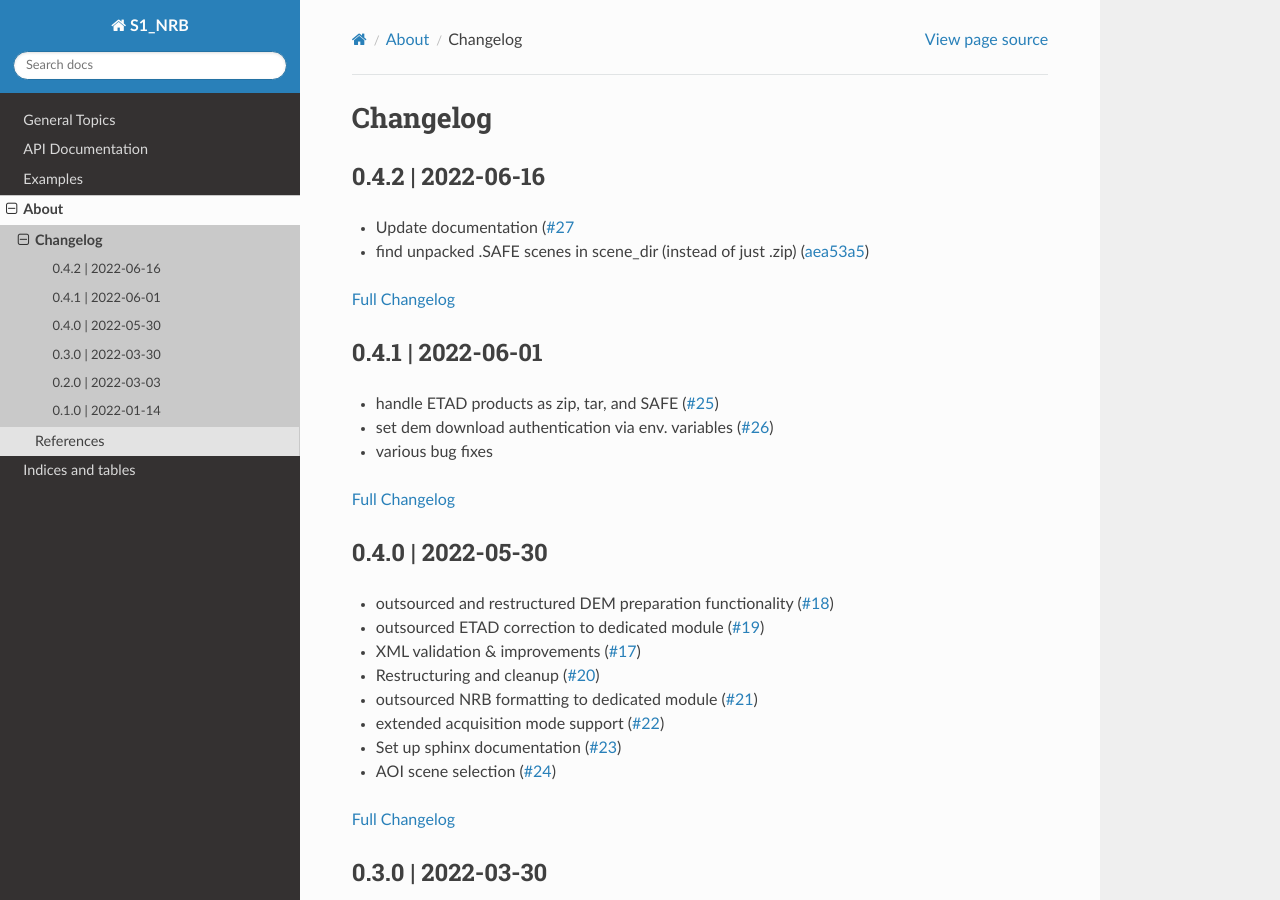
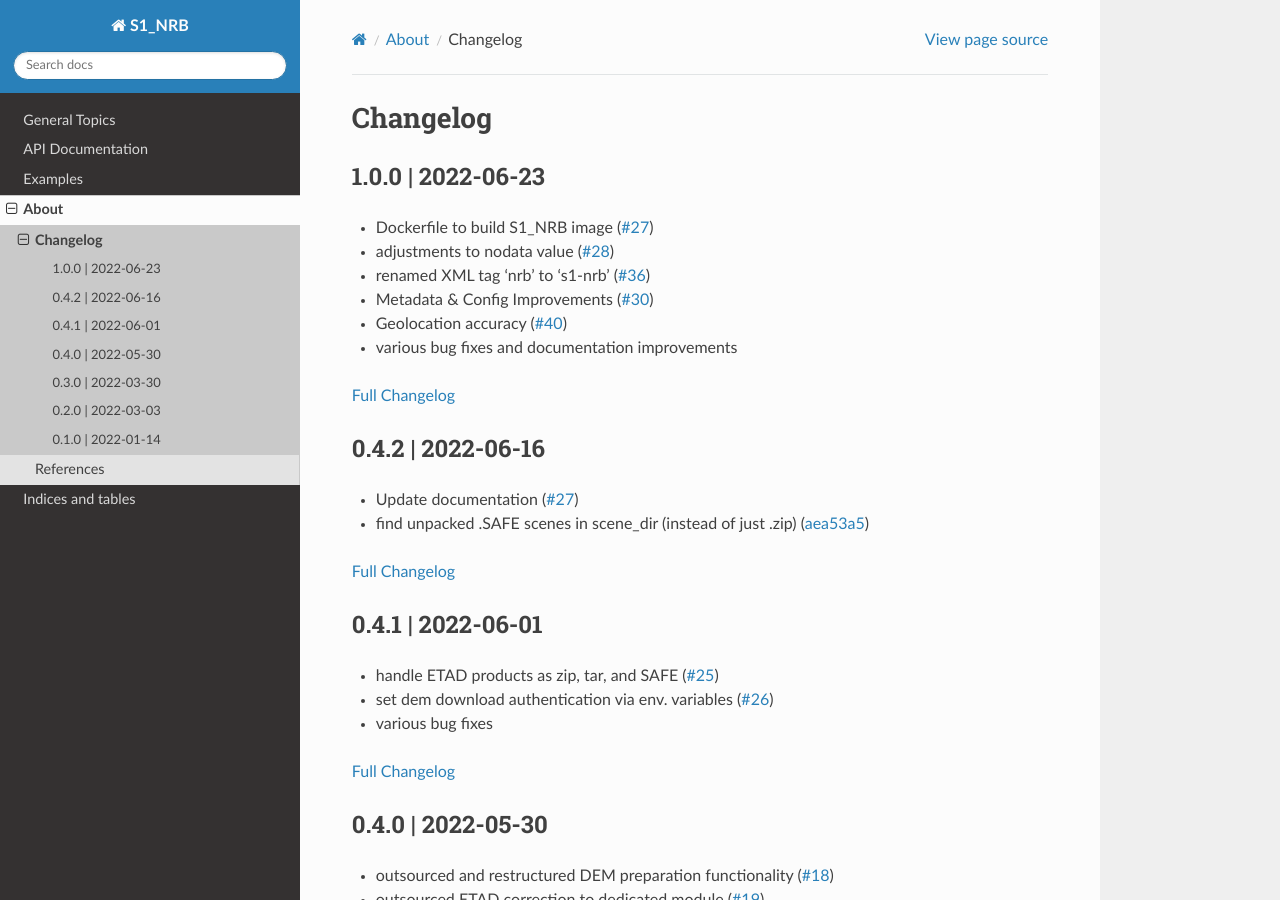
Before and after one commit to SAR-ARD/s1ard, a Sphinx documentation site: the page built from docs/about/changelog.rst, in a window 1280 px wide and 900 px high. Built offline with Sphinx 7.4.7 and the Read the Docs theme 2.0.0, drawn with Linux system fonts in a browser that asks for light colours.

Commit message:
[docs] version 1.0.0 changelog

```diff
--- a/docs/about/changelog.rst
+++ b/docs/about/changelog.rst
@@ -1,10 +1,22 @@
 Changelog
 =========
+
+1.0.0 | 2022-06-23
+------------------
+
+* Dockerfile to build S1_NRB image (`#27 <https://github.com/SAR-ARD/S1_NRB/pull/31>`_)
+* adjustments to nodata value (`#28 <https://github.com/SAR-ARD/S1_NRB/pull/28>`_)
+* renamed XML tag 'nrb' to 's1-nrb' (`#36 <https://github.com/SAR-ARD/S1_NRB/pull/36>`_)
+* Metadata & Config Improvements (`#30 <https://github.com/SAR-ARD/S1_NRB/pull/30>`_)
+* Geolocation accuracy (`#40 <https://github.com/SAR-ARD/S1_NRB/pull/40>`_)
+* various bug fixes and documentation improvements
+
+`Full Changelog <https://github.com/SAR-ARD/S1_NRB/compare/v0.4.2...v1.0.0>`_
 
 0.4.2 | 2022-06-16
 ------------------
 
-* Update documentation (`#27 <https://github.com/SAR-ARD/S1_NRB/pull/27>`_
+* Update documentation (`#27 <https://github.com/SAR-ARD/S1_NRB/pull/27>`_)
 * find unpacked .SAFE scenes in scene_dir (instead of just .zip) (`aea53a5 <https://github.com/SAR-ARD/S1_NRB/commit/aea53a57bc5fa1418fea4f46f69b41b7332909b1>`_)
 
 `Full Changelog <https://github.com/SAR-ARD/S1_NRB/compare/v0.4.1...v0.4.2>`_
```
